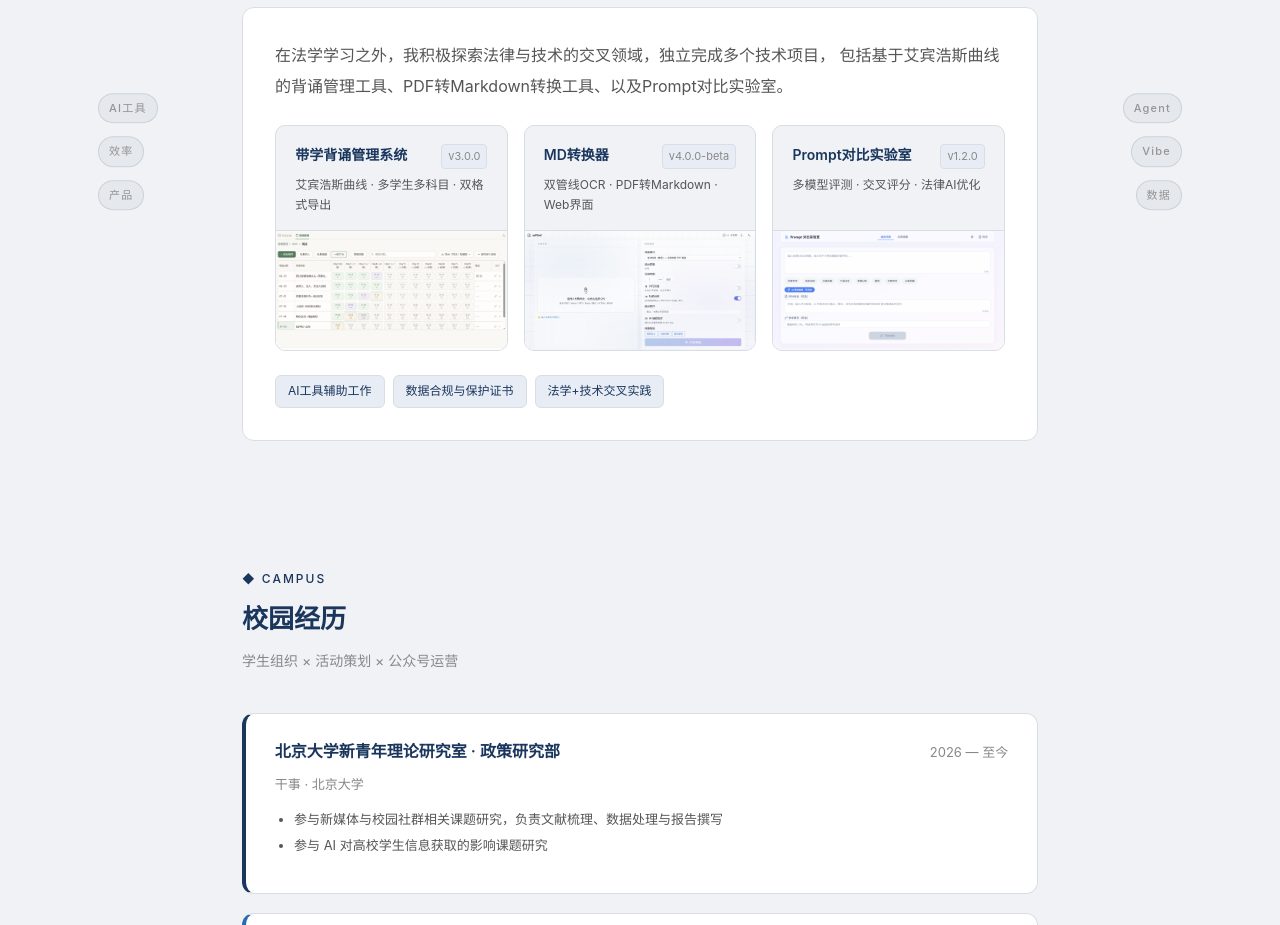
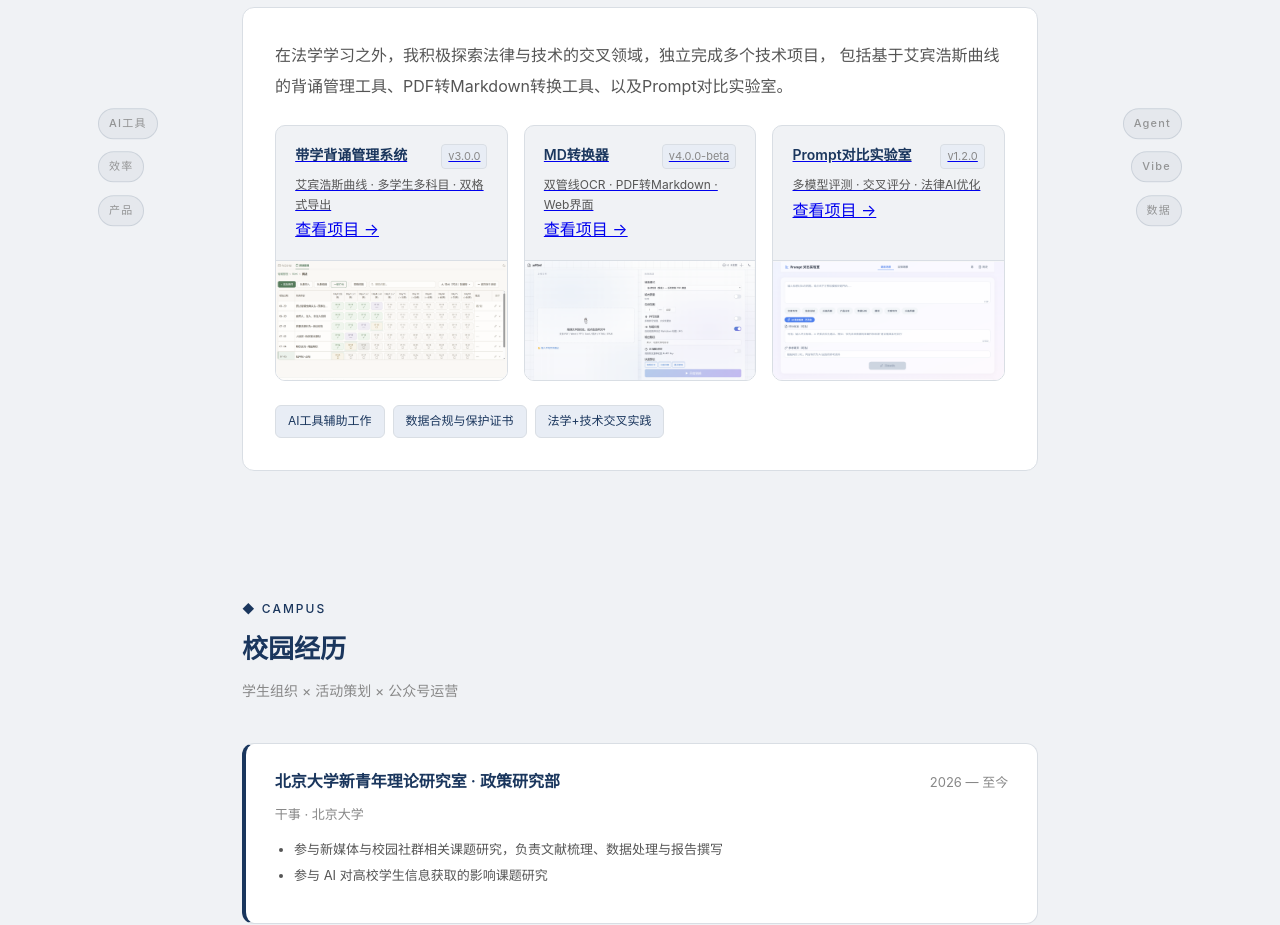
Before and after one commit to Anthea-SereinAN/Anthea-Law, a plain HTML site: page index.html in a window 1280 px wide. Shown: the part 3200-4125 px from the top of the page. Drawn offline with Linux system fonts and the light colour scheme.

Commit message:
feat: 添加3个项目超链接

```diff
--- a/index.html
+++ b/index.html
@@ -316,38 +316,41 @@
     </p>
     <div class="projects-brief-grid reveal-stagger">
       <!-- 【可编辑】项目1：带学背诵管理系统 -->
-      <div class="project-brief-card">
+      <a href="https://anthea-sereinan.github.io/Anthea-Daixue/" target="_blank" class="project-brief-card project-brief-link">
         <div class="project-brief-info">
           <div class="project-brief-head">
             <div class="project-brief-title">带学背诵管理系统</div>
             <div class="project-brief-version">v3.0.0</div>
           </div>
           <div class="project-brief-desc">艾宾浩斯曲线 · 多学生多科目 · 双格式导出</div>
+          <div class="project-brief-cta">查看项目 →</div>
         </div>
         <img src="images/daixue-2.png" alt="带学背诵管理" class="project-brief-thumb">
-      </div>
+      </a>
       <!-- 【可编辑】项目2：pdf2md -->
-      <div class="project-brief-card">
+      <a href="https://anthea-sereinan.github.io/Anthea-Pdf2md/" target="_blank" class="project-brief-card project-brief-link">
         <div class="project-brief-info">
           <div class="project-brief-head">
             <div class="project-brief-title">MD转换器</div>
             <div class="project-brief-version">v4.0.0-beta</div>
           </div>
           <div class="project-brief-desc">双管线OCR · PDF转Markdown · Web界面</div>
+          <div class="project-brief-cta">查看项目 →</div>
         </div>
         <img src="images/pdf2md-1.png" alt="pdf2md" class="project-brief-thumb">
-      </div>
+      </a>
       <!-- 【可编辑】项目3：Prompt对比实验室 -->
-      <div class="project-brief-card">
+      <a href="https://anthea-sereinan.github.io/Anthea-PromptLab/" target="_blank" class="project-brief-card project-brief-link">
         <div class="project-brief-info">
           <div class="project-brief-head">
             <div class="project-brief-title">Prompt对比实验室</div>
             <div class="project-brief-version">v1.2.0</div>
           </div>
           <div class="project-brief-desc">多模型评测 · 交叉评分 · 法律AI优化</div>
+          <div class="project-brief-cta">查看项目 →</div>
         </div>
         <img src="images/prompt-1.png" alt="Prompt对比实验室" class="project-brief-thumb">
-      </div>
+      </a>
     </div>
     <div class="projects-brief-tags" style="margin-top: 1.5rem;">
       <!-- 【可编辑】其他技术标签 -->
```
